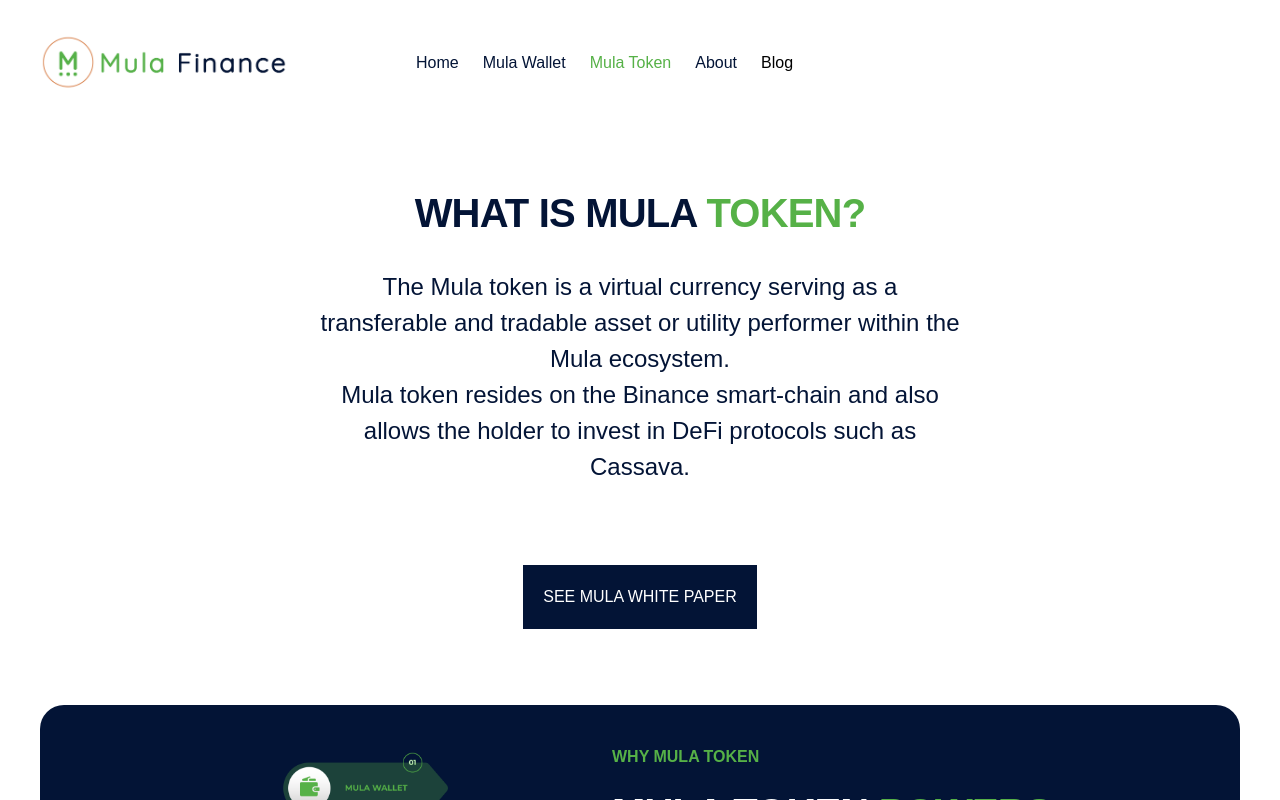
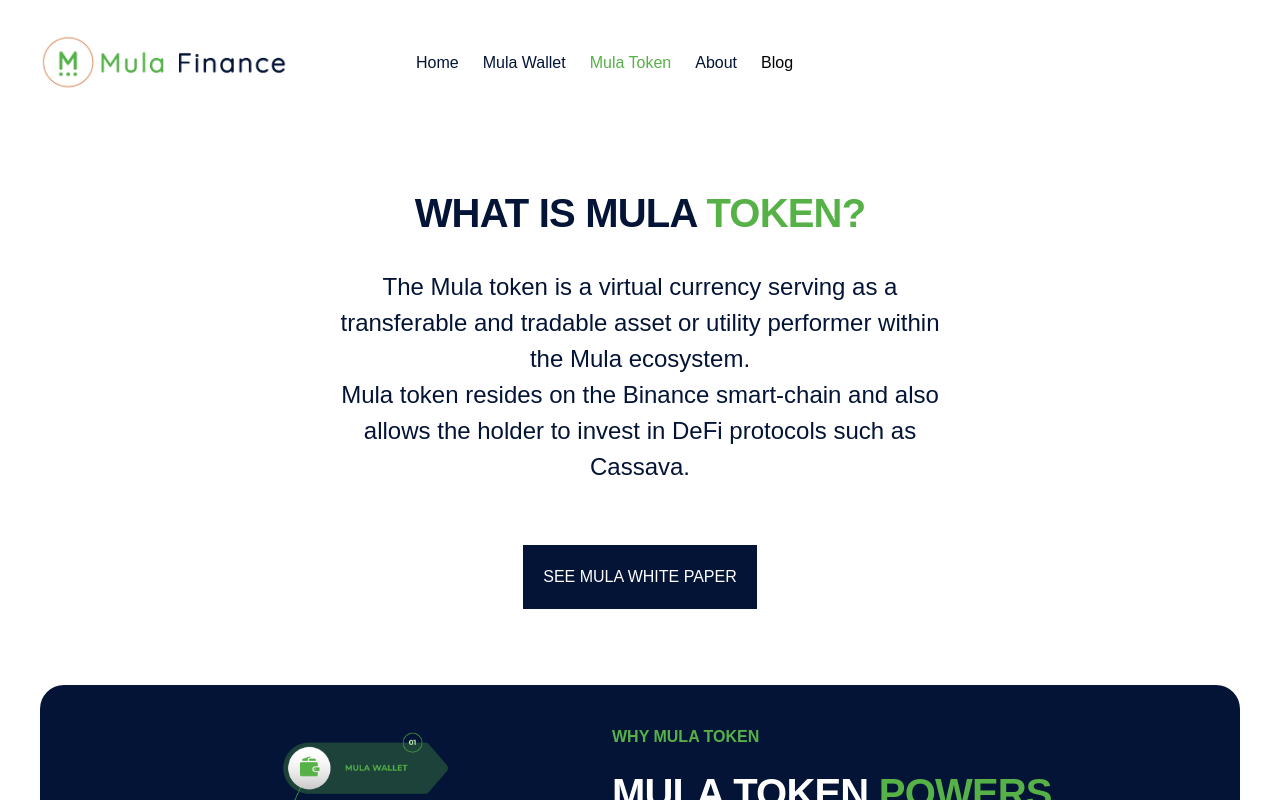
Before and after one commit to mula-finance/mula-finance-website, a React (Create React App) app: page /token in a window 1280 px wide. Shown: the top 800 px of the page. Built offline with nearby package versions, Linux system fonts and the light colour scheme; what tailwindcss-safe-area would draw is missing.

Commit message:
new update on about page

```diff
--- a/src/pages/Token.jsx
+++ b/src/pages/Token.jsx
@@ -13,7 +13,7 @@
     <WhyMulaToken/>
     <MulaBenefits/>
     <MulaSupply/>
-    <HowToBuy/>
+    {/* <HowToBuy/> */}
     <Disclaimer/>
     </>
   )
--- a/src/sections/about/AboutHero.jsx
+++ b/src/sections/about/AboutHero.jsx
@@ -12,7 +12,7 @@
       <div className='font-black text-2xl md:text-4xl items-center  text-center text-brand-primary mb-8'>
           <h2>MADE BY AFRICANS FOR <span className='text-brand-secondary'>AFRICA</span></h2>
       </div>
-      <div className='text-center md:w-2/4 md:text-2xl text-xl  text-brand-primary mx-auto mb-15'>
+      <div className='text-center md:w-2/4 md:text-2xl text-lg  text-brand-primary mx-auto mb-15 px-5'>
           <p className='  mx-auto'>Whether you are sending or spending a Rand, Cedi, Naira, CFA Franc, Kwanza or Pound, MULA is here to make African transactions easy, fast & smooth.</p>
       </div>
       <div className='justify-center flex'>
--- a/src/sections/token/TokenHero.jsx
+++ b/src/sections/token/TokenHero.jsx
@@ -7,15 +7,13 @@
       <div className='font-black text-2xl md:text-4xl items-center  text-center text-brand-primary mb-8'>
           <h2>WHAT IS MULA <span className='text-brand-secondary'>TOKEN?</span></h2>
       </div>
-      <div className='text-center md:w-2/4 md:text-2xl text-brand-primary mb-15 m-5  text-xl mx-auto'>
+      <div className='text-center md:w-2/4 md:text-2xl text-brand-primary mb-15 m-5 text-lg mx-auto px-5'>
           <p className=''>The Mula token is a virtual currency serving as a transferable and tradable asset or utility performer within the Mula ecosystem. </p>
           <p className=''>Mula token resides on the Binance smart-chain and also allows the holder to invest in DeFi protocols such as Cassava. </p>
       </div>
-      <div className='justify-center md:flex m-10 gap-5'>
-
-
-        <Button className=" flex-auto ">
-        SEE MULA WHITE PAPER
+      <div className='flex justify-items-center justify-center align-middle'>
+        <Button className="mx-auto items-center ">
+          SEE MULA WHITE PAPER
         </Button>
       </div>
 
--- a/src/sections/wallet/WalletHero.jsx
+++ b/src/sections/wallet/WalletHero.jsx
@@ -13,7 +13,7 @@
       <div className='font-black text-2xl md:text-4xl items-center  text-center text-brand-primary mb-8'>
           <h2>BUY, STORE, SEND, RECEIVE AND  <span className='text-brand-secondary'>CHAT</span></h2>
       </div>
-      <div className='md:w-2/4 mx-auto text-center md:text-2xl text-brand-primary  mb-15 text-xl  m-10'>
+      <div className='md:w-2/4 mx-auto text-center md:text-2xl text-brand-primary  mb-15 text-lg  m-10 '>
           <p className=''>The Mula wallet is an easy-to-use multi-chain and multi-currency wallet that gives your complete control over your assets.</p>
       </div>
       <div className='justify-center flex mx-auto'>
```
